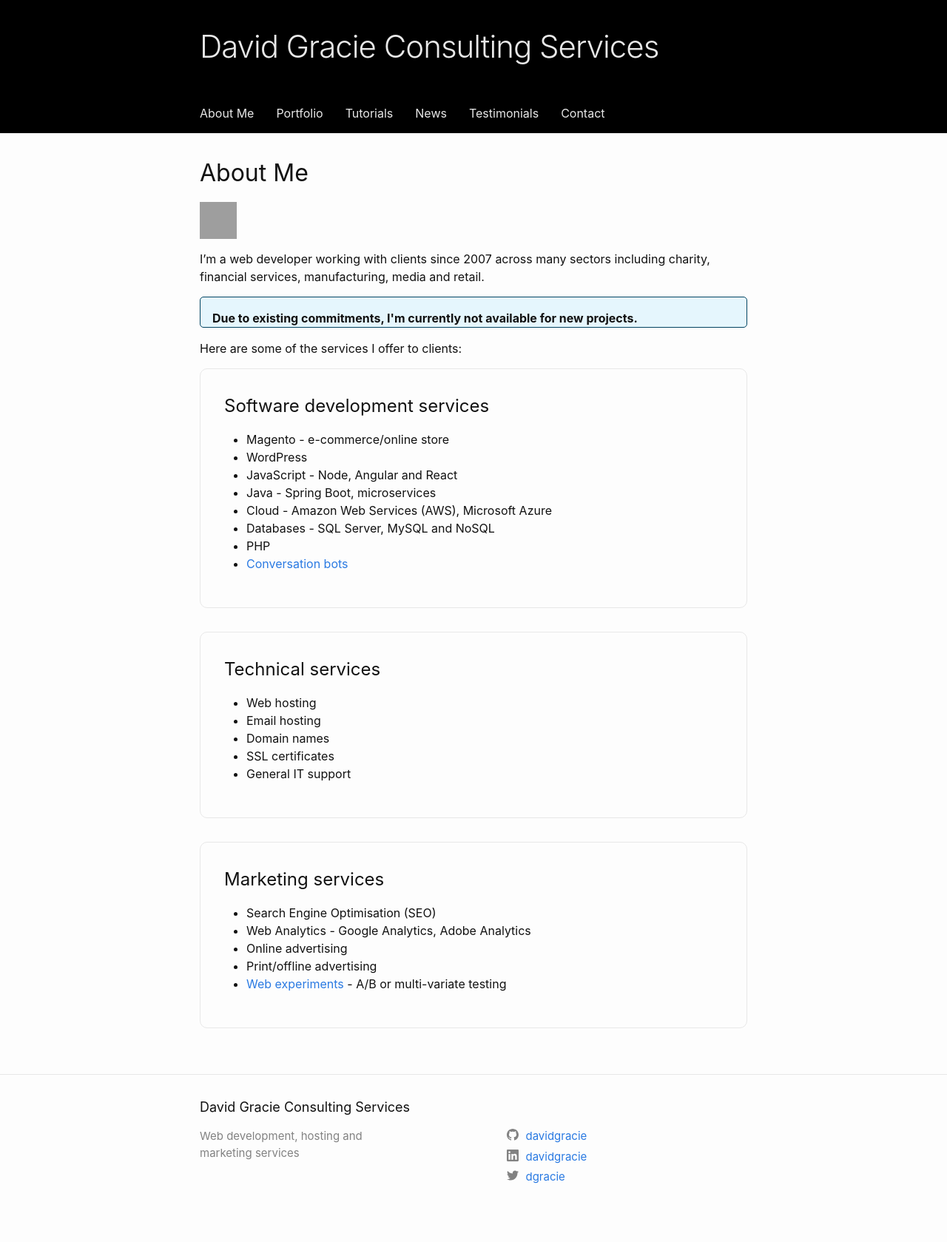
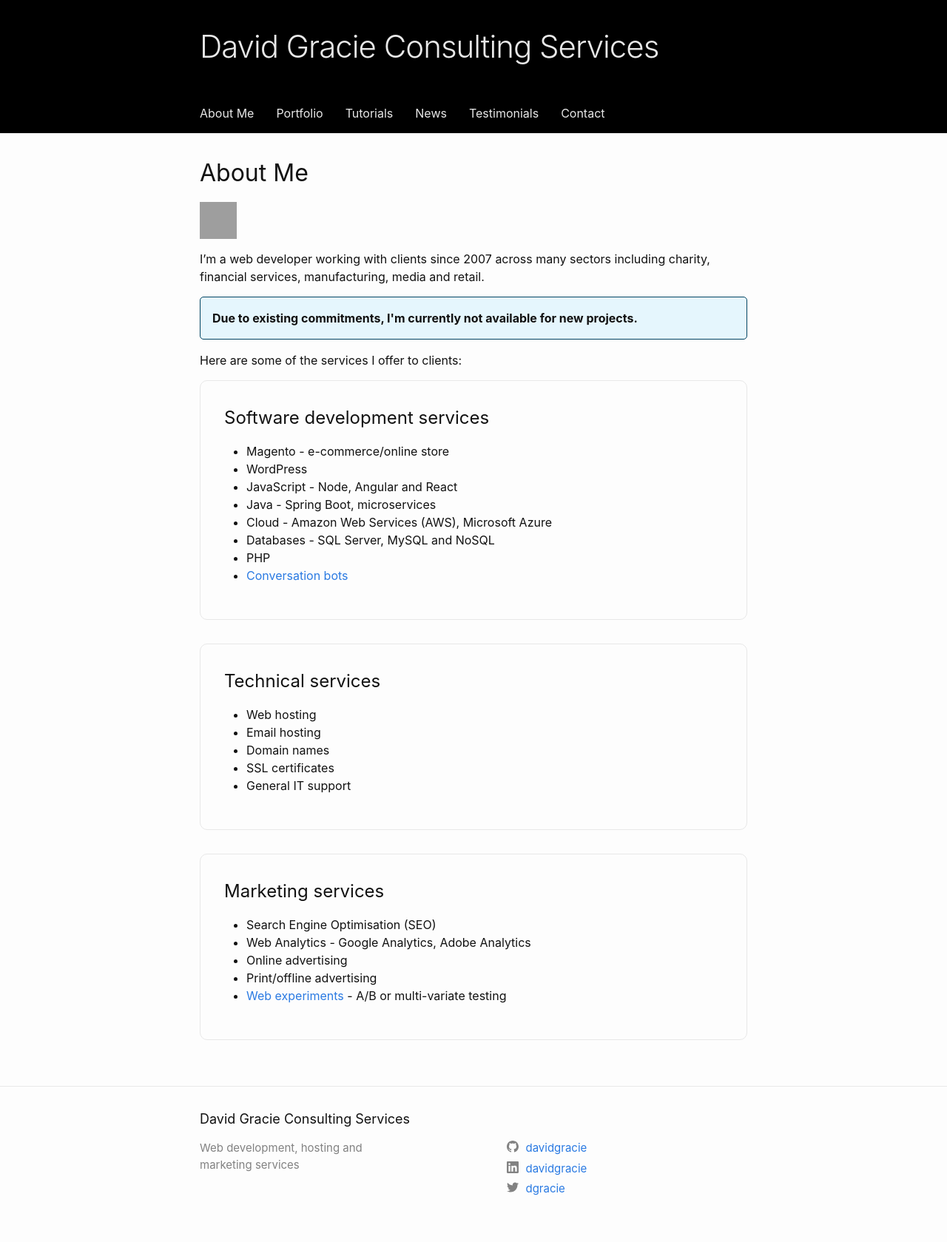
Before and after one commit to davidgracie/davidgracie.github.io, a Jekyll site: the page built from index.markdown, in a window 1280 px wide. Shown: the whole page at 74% size. Built offline with Jekyll 4.4.1, drawn with Linux system fonts in a browser that asks for light colours; grey boxes are pictures that could not be loaded.

Commit message:
Fixes padding on info-box

```diff
--- a/_sass/minima/_layout.scss
+++ b/_sass/minima/_layout.scss
@@ -266,7 +266,7 @@
 
 .info-box {
   border: 1px solid rgb(1, 67, 97);
-  padding: 1rem 1rem 0 1rem;
+  padding: 1rem;
   border-radius: 5px;
   margin-bottom: 1rem;
   background-color: rgb(229, 246, 253);
```
